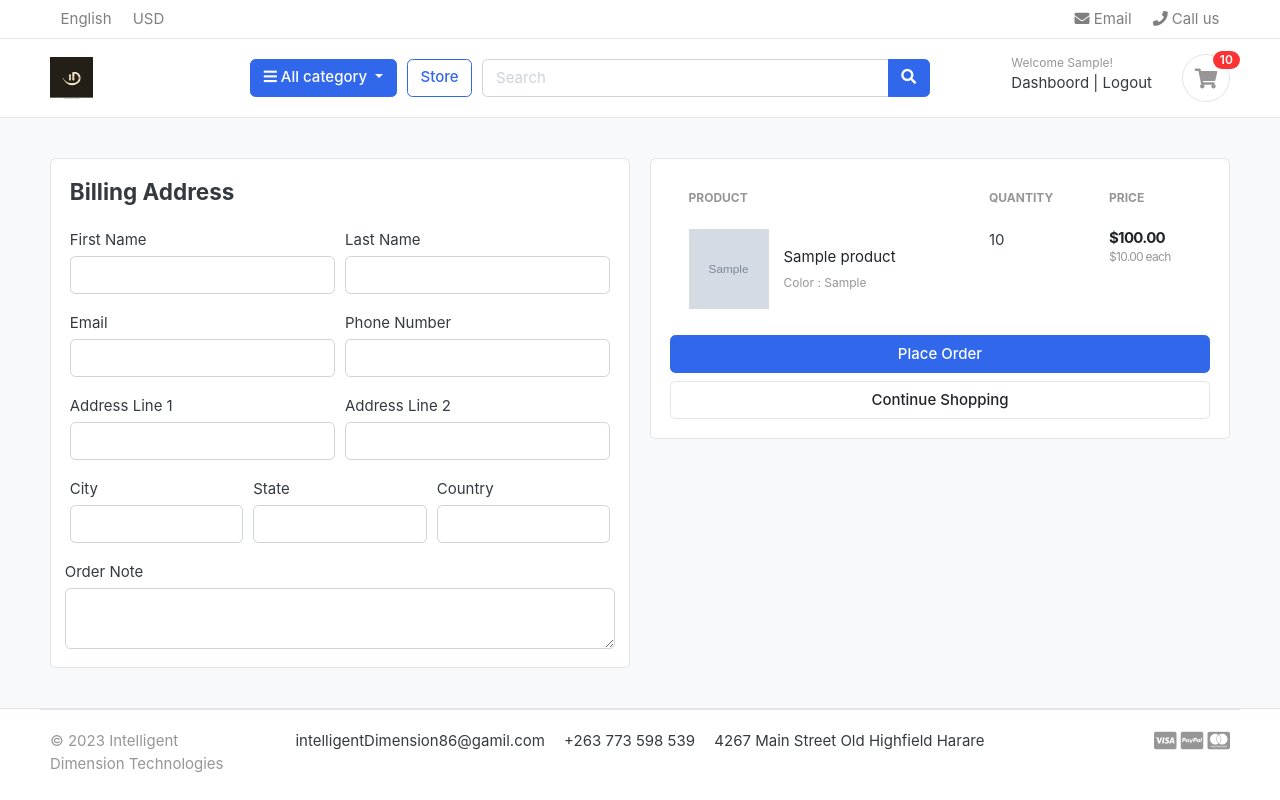
After one commit to slitechnologies/IntelligentDimension-Ecommerce, a Django app: page /carts/checkout/ in a window 1280 px wide. The commit adds this page. Run offline with Django 4.2, Linux system fonts and the light colour scheme; a user stored in the database is signed in; tables that the repository leaves empty hold one stand-in row (values such as "Sample post"); grey boxes marked "Sample" are stand-in pictures; some libraries are stand-ins or nearby versions; some web fonts are replaced.

Commit message:
Second update

```diff
--- a/carts/context_processors.py
+++ b/carts/context_processors.py
@@ -8,7 +8,10 @@ def counter(request):
     else:
         try:
             cart = Cart.objects.filter(cart_id=_cart_id(request))
-            cart_items = CartItem.objects.all().filter(cart=cart[:1])
+            if request.user.is_authenticated:
+                    cart_items = CartItem.objects.all().filter(user=request.user)
+            else:
+                cart_items = CartItem.objects.all().filter(cart=cart[:1])
             for cart_item in cart_items:
                 cart_count += cart_item.quantity
 
--- a/carts/models.py
+++ b/carts/models.py
@@ -1,5 +1,6 @@
 from django.db import models
 from store.models import Product, Variation
+from accounts.models import Account
 
 
 class Cart(models.Model):
@@ -11,9 +12,10 @@ class Cart(models.Model):
         return self.cart_id
 
 class CartItem(models.Model):
+    user = models.ForeignKey(Account, on_delete=models.CASCADE, null=True)
     product = models.ForeignKey(Product, on_delete=models.CASCADE)
     variations = models.ManyToManyField(Variation, blank=True)
-    cart = models.ForeignKey(Cart, on_delete=models.CASCADE)
+    cart = models.ForeignKey(Cart, on_delete=models.CASCADE, null=True)
     quantity = models.IntegerField()
     is_active = models.BooleanField(default=True)
 
--- a/carts/urls.py
+++ b/carts/urls.py
@@ -6,4 +6,5 @@ urlpatterns = [
     path('add_cart/<int:product_id>/', views.add_cart, name='add_cart'),
     path('remove_cart/<int:product_id>/<int:cart_item_id>/', views.remove_cart, name='remove_cart'),
     path('remove_cart_item/<int:product_id>/<int:cart_item_id>/', views.remove_cart_item, name='remove_cart_item'),
+    path('checkout/', views.checkout, name='checkout'),
 ]
--- a/carts/views.py
+++ b/carts/views.py
@@ -2,6 +2,8 @@ from django.shortcuts import render, redirect, get_object_or_404
 from store.models import Product, Variation
 from . models import Cart, CartItem
 from django.http import HttpResponse
+from django.core.exceptions import ObjectDoesNotExist
+from django.contrib.auth.decorators import login_required
 
 # Carts views
 
@@ -12,79 +14,145 @@ def _cart_id(request):
     return cart
 
 def add_cart(request, product_id):
+    current_user = request.user
+    product = Product.objects.get(id=product_id) # get the product items
+    #if the current_user is authenticated
+    if current_user.is_authenticated:
+            product_variation = []
 
-    product = Product.objects.get(id=product_id) # get the product items
-    product_variation = []
+            if request.method == 'POST':
+                for item in request.POST:
+                    key = item
+                    value = request.POST[key]
 
-    if request.method == 'POST':
-        for item in request.POST:
-            key = item
-            value = request.POST[key]
+                    try:
+                        variation = Variation.objects.get(product=product, variation_class__iexact=key, variation_value__iexact=value)
+                        product_variation.append(variation)
+                    except:
+                        pass
 
-            try:
-                variation = Variation.objects.get(product=product, variation_class__iexact=key, variation_value__iexact=value)
-                product_variation.append(variation)
-            except:
-                pass
+            is_cart_item_exists = CartItem.objects.filter(product=product, user=current_user).exists()
+
+            if is_cart_item_exists:
+                cart_item = CartItem.objects.filter(product=product, user=current_user)
+                # existing_variations -> database
+                # current_variation -> product_variation
+                # item_id -> database
+                exist_var_list = []
+                id = []
+                for item in cart_item:
+                    existing_variation = item.variations.all()
+                    exist_var_list.append(list(existing_variation))
+                    id.append(item.id)
+
+                if product_variation in exist_var_list:
+                    # increase cart item quantity
+                    index = exist_var_list.index(product_variation)
+                    item_id = id[index]
+                    item = CartItem.objects.get(product=product, id=item_id)
+                    item.quantity += 1
+                    item.save()
+                else:
+                    # create cart item
+                    item = CartItem.objects.create(product=product, quantity=1, user=current_user)
+                    if len(product_variation) > 0: # altered
+                        item.variations.clear()
+                        item.variations.add(*product_variation)
+
+                        # cart_item.quantity += 1 # cart_item added
+                    item.save()
 
 
-    try:
-        cart = Cart.objects.get(cart_id=_cart_id(request)) # get the cart using the cart_id present in the session
-    except Cart.DoesNotExist:
-        cart = Cart.objects.create(cart_id=_cart_id(request))
-    cart.save()
+            else:
+                cart_item = CartItem.objects.create(
+                    product = product,
+                    quantity = 1,
+                    user = current_user,
+                )
+                if len(product_variation) > 0:
+                    cart_item.variations.clear()
+                    cart_item.variations.add(*product_variation)
+                cart_item.save()
 
-    is_cart_item_exists = CartItem.objects.filter(product=product, cart=cart).exists()
+            return redirect('cart')
 
-    if is_cart_item_exists:
-        cart_item = CartItem.objects.filter(product=product, cart=cart)
-        # existing_variations -> database
-        # current_variation -> product_variation
-        # item_id -> database
-        exist_var_list = []
-        id = []
-        for item in cart_item:
-            existing_variation = item.variations.all()
-            exist_var_list.append(list(existing_variation))
-            id.append(item.id)
+    # if the user is not authenticated
+    else:
+        product_variation = []
 
-        if product_variation in exist_var_list:
-            # increase cart item quantity
-            index = exist_var_list.index(product_variation)
-            item_id = id[index]
-            item = CartItem.objects.get(product=product, id=item_id)
-            item.quantity += 1
-            item.save()
-        else:
-            # create cart item
-            item = CartItem.objects.create(product=product, quantity=1, cart=cart)
-            if len(product_variation) > 0: # altered
-                item.variations.clear()
-                item.variations.add(*product_variation)
+        if request.method == 'POST':
+            for item in request.POST:
+                key = item
+                value = request.POST[key]
 
-                # cart_item.quantity += 1 # cart_item added
-            item.save()
+                try:
+                    variation = Variation.objects.get(product=product, variation_class__iexact=key, variation_value__iexact=value)
+                    product_variation.append(variation)
+                except:
+                    pass
 
 
-    else:
-        cart_item = CartItem.objects.create(
-            product = product,
-            quantity = 1,
-            cart = cart,
-        )
-        if len(product_variation) > 0:
-            cart_item.variations.clear()
-            cart_item.variations.add(*product_variation)
-        cart_item.save()
+        try:
+            cart = Cart.objects.get(cart_id=_cart_id(request)) # get the cart using the cart_id present in the session
+        except Cart.DoesNotExist:
+            cart = Cart.objects.create(cart_id=_cart_id(request))
+        cart.save()
 
-    return redirect('cart')
+        is_cart_item_exists = CartItem.objects.filter(product=product, cart=cart).exists()
+
+        if is_cart_item_exists:
+            cart_item = CartItem.objects.filter(product=product, cart=cart)
+            # existing_variations -> database
+            # current_variation -> product_variation
+            # item_id -> database
+            exist_var_list = []
+            id = []
+            for item in cart_item:
+                existing_variation = item.variations.all()
+                exist_var_list.append(list(existing_variation))
+                id.append(item.id)
+
+            if product_variation in exist_var_list:
+                # increase cart item quantity
+                index = exist_var_list.index(product_variation)
+                item_id = id[index]
+                item = CartItem.objects.get(product=product, id=item_id)
+                item.quantity += 1
+                item.save()
+            else:
+                # create cart item
+                item = CartItem.objects.create(product=product, quantity=1, cart=cart)
+                if len(product_variation) > 0: # altered
+                    item.variations.clear()
+                    item.variations.add(*product_variation)
+
+                    # cart_item.quantity += 1 # cart_item added
+                item.save()
+
+
+        else:
+            cart_item = CartItem.objects.create(
+                product = product,
+                quantity = 1,
+                cart = cart,
+            )
+            if len(product_variation) > 0:
+                cart_item.variations.clear()
+                cart_item.variations.add(*product_variation)
+            cart_item.save()
+
+        return redirect('cart')
 
 
 def remove_cart(request, product_id, cart_item_id):
-    cart = Cart.objects.get(cart_id=_cart_id(request))
+
     product = get_object_or_404(Product, id=product_id)
     try:
-        cart_item = CartItem.objects.get(product=product, cart=cart, id=cart_item_id)
+        if request.user.is_authenticated: # adding or subtracting product quantity from the cart item
+            cart_item = CartItem.objects.get(product=product, user=request.user, id=cart_item_id)
+        else:
+            cart = Cart.objects.get(cart_id=_cart_id(request))
+            cart_item = CartItem.objects.get(product=product, cart=cart, id=cart_item_id)
         if cart_item.quantity > 1:
             cart_item.quantity -= 1
             cart_item.save()
@@ -96,9 +164,13 @@ def remove_cart(request, product_id, cart_item_id):
     return redirect('cart')
 
 def remove_cart_item(request, product_id, cart_item_id):
-    cart = Cart.objects.get(cart_id=_cart_id(request))
+
     product = get_object_or_404(Product, id=product_id)
-    cart_item = CartItem.objects.get(product=product, cart=cart, id=cart_item_id)
+    if request.user.is_authenticated:
+        cart_item = CartItem.objects.get(product=product, user=request.user, id=cart_item_id)
+    else:
+        cart = Cart.objects.get(cart_id=_cart_id(request))
+        cart_item = CartItem.objects.get(product=product, cart=cart, id=cart_item_id)
     cart_item.delete()
     return redirect('cart')
 
@@ -108,8 +180,40 @@ def cart(request, total=0, quantity=0, cart_items=None):
     try:
         tax = 0
         grand_total = 0
-        cart = Cart.objects.get(cart_id=_cart_id(request))
-        cart_items = CartItem.objects.filter(cart=cart, is_active=True)
+        if request.user.is_authenticated:
+                cart_items = CartItem.objects.filter(user=request.user, is_active=True)
+        else:
+            cart = Cart.objects.get(cart_id=_cart_id(request))
+            cart_items = CartItem.objects.filter(cart=cart, is_active=True)
+
+        # looping through cart_items
+        for cart_item in cart_items:
+            total += (cart_item.product.price * cart_item.quantity)
+            quantity += cart_item.quantity
+
+        tax = (2 * total)/100
+        grand_total = total + tax
+
+    except ObjectDoesNotExist: # CartItem.DoesNotExist
+        pass
+
+    context = {'total': total, 'quantity': quantity,
+     'cart_items': cart_items, 'tax': tax, 'grand_total': grand_total}
+
+    return render(request, 'store/cart.html', context)
+
+
+
+@login_required(login_url='login')
+def checkout(request, total=0, quantity=0, cart_items=None):
+    try:
+        tax = 0
+        grand_total = 0
+        if request.user.is_authenticated:
+                cart_items = CartItem.objects.filter(user=request.user, is_active=True)
+        else:
+            cart = Cart.objects.get(cart_id=_cart_id(request))
+            cart_items = CartItem.objects.filter(cart=cart, is_active=True)
 
         # looping through cart_items
         for cart_item in cart_items:
@@ -124,5 +228,4 @@ def cart(request, total=0, quantity=0, cart_items=None):
 
     context = {'total': total, 'quantity': quantity,
      'cart_items': cart_items, 'tax': tax, 'grand_total': grand_total}
-
-    return render(request, 'store/cart.html', context)
+    return render(request, 'store/checkout.html', context)
--- a/templates/store/cart.html
+++ b/templates/store/cart.html
@@ -108,7 +108,7 @@
     <p class="text-center mb-3">
       <img src="{% static './images/misc/payments.png' %}" height="26">
     </p>
-    <a href="./place-order.html" class="btn btn-primary btn-block"> Checkout </a>
+    <a href="{% url 'checkout' %}" class="btn btn-primary btn-block"> Checkout </a>
     <a href="{% url 'store' %}" class="btn btn-light btn-block">Continue Shopping</a>
   </div> <!-- card-body.// -->
   </div> <!-- card.// -->
--- /dev/null
+++ b/templates/store/checkout.html
@@ -0,0 +1,140 @@
+{% extends 'base.html' %}
+
+{% load static %}
+
+{% block content %}
+
+
+<section class="section-content padding-y bg">
+<div class="container">
+
+<!-- ============================ COMPONENT 1 ================================= -->
+
+<div class="row">
+<aside class="col-lg-6">
+<div class="card">
+  <div class="card-body">
+    <h4 class="card-title mb-4"> Billing Address </h4>
+    <form class="" action="" method="post">
+      {% csrf_token %}
+      <div class="form-row">
+        <div class="col form-group">
+          <label for="">First Name</label>
+          <input type="text" name="first_name" class="form-control" required>
+        </div>
+        <div class="col form-group">
+          <label for="">Last Name</label>
+          <input type="text" name="last_name" class="form-control" required>
+        </div>
+      </div>
+
+      <div class="form-row">
+        <div class="col form-group">
+          <label for="">Email</label>
+          <input type="email" name="email" class="form-control" required>
+        </div>
+        <div class="col form-group">
+          <label for="">Phone Number </label>
+          <input type="text" name="phone" class="form-control" required>
+        </div>
+      </div>
+
+      <div class="form-row">
+        <div class="col form-group">
+          <label for=""> Address Line 1 </label>
+          <input type="text" name="address_line_1" class="form-control" required>
+        </div>
+        <div class="col form-group">
+          <label for=""> Address Line 2 </label>
+          <input type="text" name="address_line_2" class="form-control">
+        </div>
+      </div>
+
+      <div class="form-row">
+        <div class="col form-group">
+          <label for="">City</label>
+          <input type="text" name="city" class="form-control" required>
+        </div>
+        <div class="col form-group">
+          <label for="">State</label>
+          <input type="text" name="state" class="form-control" required>
+        </div>
+        <div class="col form-group">
+          <label for="">Country</label>
+          <input type="text" name="country" class="form-control" required>
+        </div>
+      </div>
+
+      <div class="form-row">
+        <label for="">Order Note</label>
+        <textarea name="order_note" rows="2" class="form-control"></textarea>
+
+      </div>
+
+  </div>
+</div> <!-- card.// -->
+
+</aside> <!-- col.// -->
+<aside class="col-lg-6">
+
+  <div class="card">
+  <div class="card-body">
+    <table class="table table-borderless table-shopping-cart">
+    <thead class="text-muted">
+    <tr class="small text-uppercase">
+    <th scope="col">Product</th>
+    <th scope="col" width="120">Quantity</th>
+    <th scope="col" width="120">Price</th>
+    </tr>
+    </thead>
+    <tbody>
+
+    {% for cart_item in cart_items %}
+    <tr>
+    <td>
+      <figure class="itemside align-items-center">
+        <div class="aside"><img src="{{ cart_item.product.images.url }}" class="img-sm"></div>
+        <figcaption class="info">
+          <a href="{{ cart_item.product.get_url }}" class="title text-dark">{{ cart_item.product.product_name }}</a>
+          {% if cart_item.variations.all %}
+              {% for item in cart_item.variations.all %}
+
+              <p class="text-muted small">{{ item.variation_class | capfirst }} :  {{ item.variation_value | capfirst }}</p>
+              {% endfor %}
+
+          {% endif %}
+        </figcaption>
+      </figure>
+    </td>
+    <td>
+      <!-- col.// -->
+      <label for="">{{ cart_item.quantity }}</label>
+    </td>
+    <td>
+      <div class="price-wrap">
+        <var class="price">${{ cart_item.sub_total }}</var>
+        <small class="text-muted"> ${{ cart_item.product.price }} each </small>
+      </div> <!-- price-wrap .// -->
+    </td>
+    </tr>
+    {% endfor %}
+    </tbody>
+    </table>
+    <button type="submit" name="submit" class="btn btn-primary btn-block">Place Order</button>
+    <a href="{% url 'store' %}" class="btn btn-light btn-block">Continue Shopping</a>
+  </form>
+  </div> <!-- card-body.// -->
+  </div> <!-- card.// -->
+
+</aside> <!-- col.// -->
+
+</div> <!-- row.// -->
+
+<!-- ============================ COMPONENT 1 END .// ================================= -->
+
+</div> <!-- container .//  -->
+</section>
+<!-- ========================= SECTION CONTENT END// ========================= -->
+
+
+{% endblock %}
```
Also changed, not shown: accounts/views.py (+54 -3 lines), carts/migrations/0003_cartitem_user.py (added), carts/migrations/0004_alter_cartitem_cart.py (added), 1 other file.
